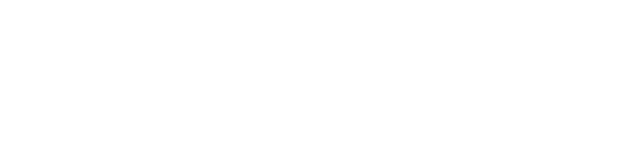
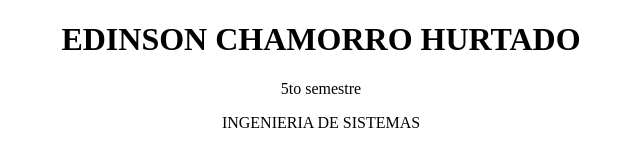
Before and after one commit to Echamorro229/Taller_en_casa1, a plain HTML site: page index.html in a window 1280 px wide. Shown: the whole page, without its empty margins (319-959 px from the left). Drawn offline with Linux system fonts and the light colour scheme.

Commit message:
le agregue el nombre, semestre y carrera del estudiante

```diff
--- a/index.html
+++ b/index.html
@@ -6,6 +6,12 @@
     <title>Taller_en_cas1_1</title>
 </head>
 <body>
+    <center><h1>EDINSON CHAMORRO HURTADO</h1>
+    <p>5to semestre</p>
+    <p>INGENIERIA DE SISTEMAS</p>
+    </center>
+
+
 
 </body>
 </html>
```
